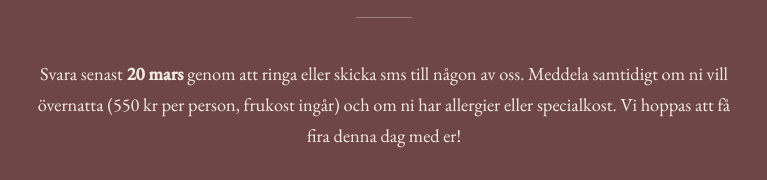
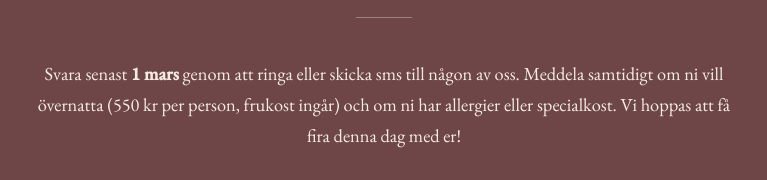
Before and after one commit to tobiasschott-del/brollop, a plain HTML site: page index.html in a window 1280 px wide. Shown: the part 8484-8664 px from the top of the page, 256-1023 px from the left. Drawn offline with nearby package versions, Linux system fonts and the light colour scheme.

Commit message:
O.S.A. senast 1 mars
Co-Authored-By: Claude Sonnet 5.5 <noreply@anthropic.com>
Claude-Session: https://claude.ai/code/session_01Liaj36AMDzfYwg7xDsEeZx

```diff
--- a/index.html
+++ b/index.html
@@ -288,7 +288,7 @@
   <div class="wrap">
     <h2>O.S.A.</h2>
     <div class="rule"></div>
-    <p class="center">Svara senast <strong>20 mars</strong> genom att ringa eller skicka sms till någon av oss. Meddela samtidigt om ni vill övernatta (550 kr per person, frukost ingår) och om ni har allergier eller special&shy;kost. Vi hoppas att få fira denna dag med er!</p>
+    <p class="center">Svara senast <strong>1 mars</strong> genom att ringa eller skicka sms till någon av oss. Meddela samtidigt om ni vill övernatta (550 kr per person, frukost ingår) och om ni har allergier eller special&shy;kost. Vi hoppas att få fira denna dag med er!</p>
 
     <div class="contacts">
       <p><span class="who">Agnes</span> <a href="tel:+46706394222">0706-394222</a></p>
```
